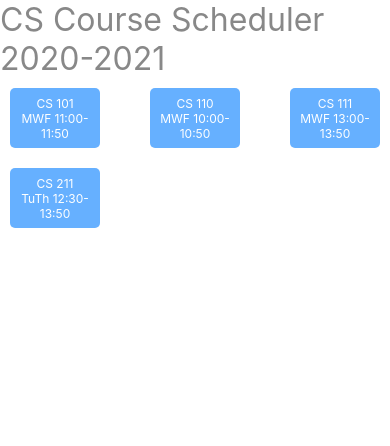
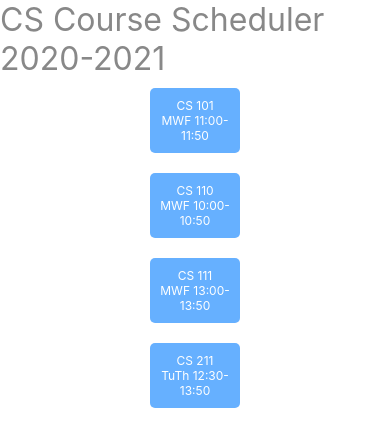
Before and after one commit to jassiay/SchedulerExample, a React Native app: screen / in a window 390 px wide. Shown: the top 446 px of the page. Built offline with nearby package versions, Linux system fonts and the light colour scheme.

Commit message:
Modularization

```diff
--- a/App.js
+++ b/App.js
@@ -1,6 +1,8 @@
 import { StatusBar } from 'expo-status-bar';
 import React from 'react';
-import { StyleSheet, Text, View, TouchableOpacity, SafeAreaView, ScrollView } from 'react-native';
+import { StyleSheet, Text, SafeAreaView} from 'react-native';
+
+import CourseList from './components/CourseList'
 
 const schedule = {
   title: "CS Course Scheduler 2020-2021",
@@ -32,22 +34,6 @@
   <Text style={styles.bannerStyle}>{title}</Text>
 );
 
-const CourseList = ({courses}) => (
-  <ScrollView>
-    <View style={styles.courseList}>
-      {courses.map(course=><Course key={course.id} course={course}/>)}
-    </View>
-  </ScrollView>
-);
-
-const Course = ({course}) => (
-  <TouchableOpacity style={styles.courseButton}>
-    <Text style={styles.courseText}>
-        {`CS ${getCourseNumber(course)}\n${course.meets}`}
-    </Text>
-  </TouchableOpacity>
-);
-
 const App = () => {
   return (
     <SafeAreaView style={styles.container}>
@@ -57,10 +43,6 @@
     </SafeAreaView>
   );
 };
-
-const getCourseNumber = course => (
-  course.id.slice(1)
-);
 
 const styles = StyleSheet.create({
   container: {
@@ -72,29 +54,5 @@
     color: '#888',
     fontSize: 32,
   },
-  courseList: {
-    flex: 1,
-    flexDirection: 'row',
-    flexWrap: 'wrap',
-    alignItems: 'center',
-    justifyContent: 'space-between',
-  },
-  courseButton: {
-    flex: 1,
-    borderRadius: 5,
-    justifyContent: 'center',
-    alignItems: 'center',
-    margin: 10,
-    height: 60,
-    padding: 10,
-    minWidth: 90,
-    maxWidth: 90,
-    backgroundColor: '#66b0ff',
-  },
-  courseText:{
-    color: '#fff',
-    fontSize: 12,
-    textAlign: 'center',
-  },
 });
 export default App;
--- /dev/null
+++ b/components/Course.js
@@ -0,0 +1,37 @@
+import React from 'react';
+import {StyleSheet, Text, TouchableOpacity} from 'react-native';
+
+
+const getCourseNumber = course => (
+    course.id.slice(1)
+);
+
+const Course = ({course}) => (
+    <TouchableOpacity style={styles.courseButton}>
+        <Text style={styles.courseText}>
+            {`CS ${getCourseNumber(course)}\n${course.meets}`}
+        </Text>
+    </TouchableOpacity>
+);
+
+const styles = StyleSheet.create({
+    courseButton: {
+        flex: 1,
+        borderRadius: 5,
+        justifyContent: 'center',
+        alignItems: 'center',
+        margin: 10,
+        height: 60,
+        padding: 10,
+        minWidth: 90,
+        maxWidth: 90,
+        backgroundColor: '#66b0ff',
+    },
+    courseText:{
+        color: '#fff',
+        fontSize: 12,
+        textAlign: 'center',
+    },
+});
+
+export default Course;
--- /dev/null
+++ b/components/CourseList.js
@@ -0,0 +1,34 @@
+import React from 'react';
+import {StyleSheet, ScrollView, View} from 'react-native';
+
+import Course from './Course'
+
+const CourseList = ({courses}) => (
+    <ScrollView>
+        <View style={styles.courseList}>
+        {courses.map(course=><Course key={course.id} course={course}/>)}
+        </View>
+    </ScrollView>
+);
+
+const styles = StyleSheet.create({
+    courseButton: {
+        flex: 1,
+        borderRadius: 5,
+        justifyContent: 'center',
+        alignItems: 'center',
+        margin: 10,
+        height: 60,
+        padding: 10,
+        minWidth: 90,
+        maxWidth: 90,
+        backgroundColor: '#66b0ff',
+    },
+    courseText:{
+        color: '#fff',
+        fontSize: 12,
+        textAlign: 'center',
+    },
+});
+
+export default CourseList;
```
